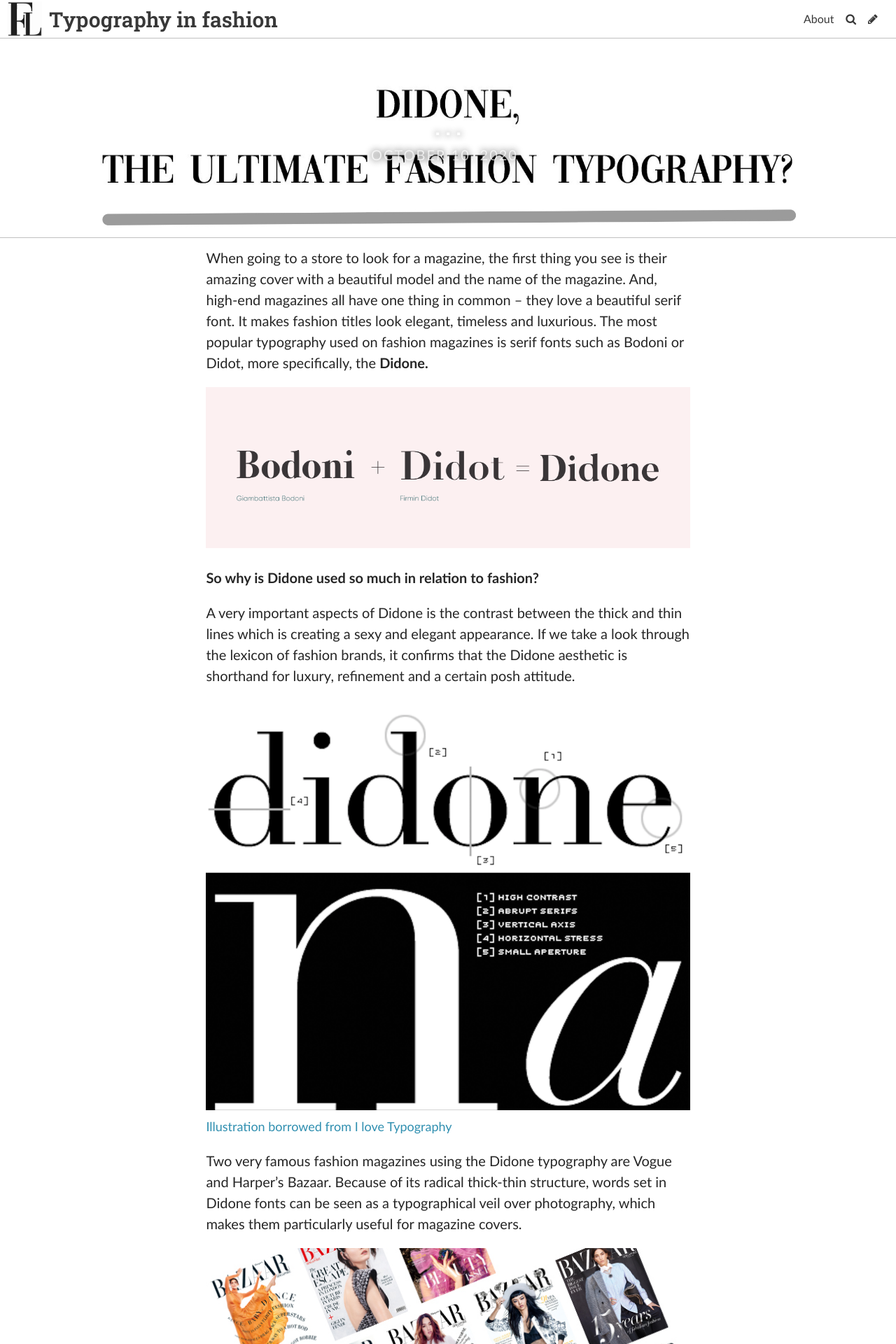
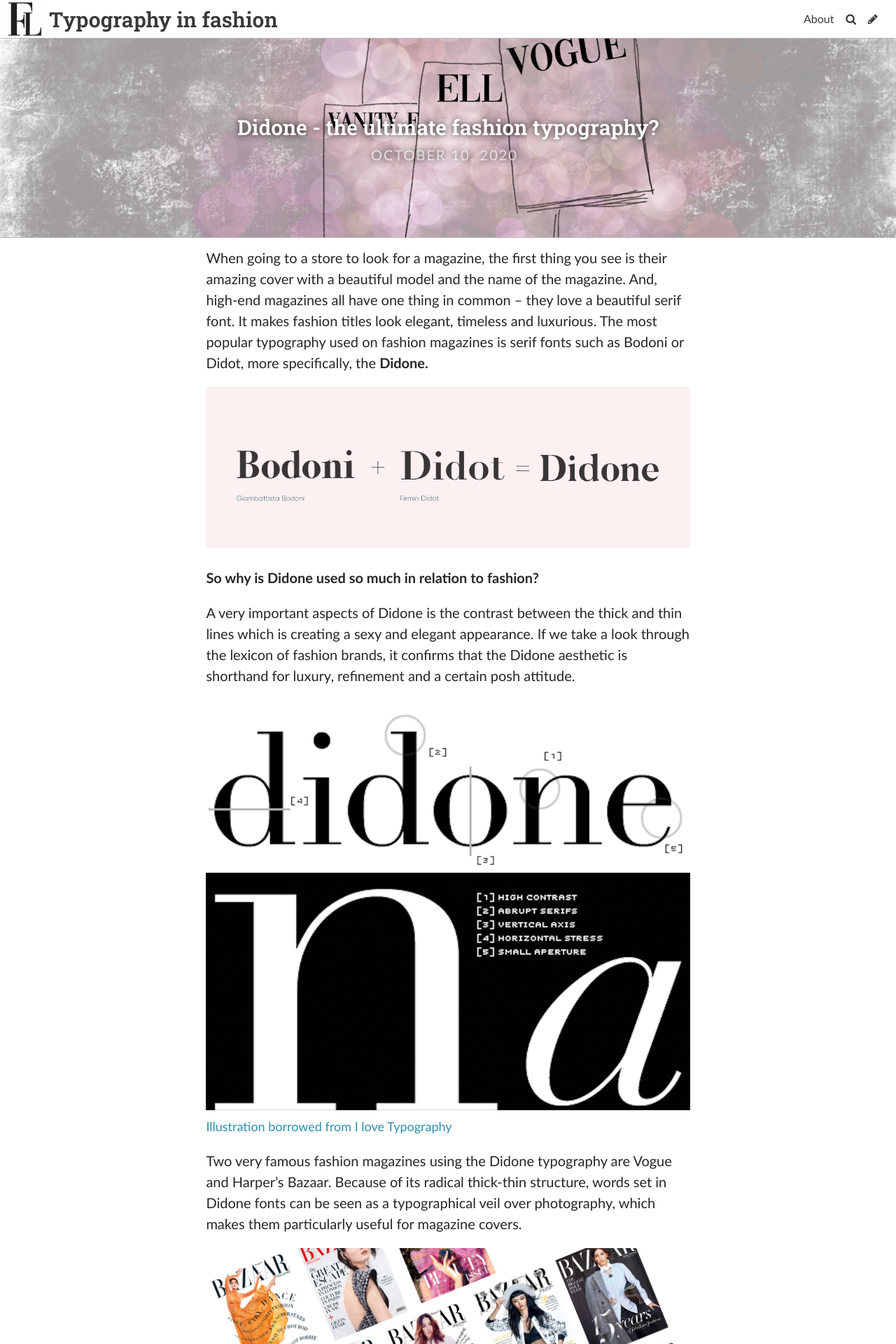
Before and after one commit to Mariehenriksen/fashionabletexts, a Jekyll site: the page built from _posts/2020-10-10-didone-–-the-ultimate-fashion-typography.md, in a window 1280 px wide. Shown: the top 1920 px of the page at 70% size. Built offline with Jekyll 4.4.1, drawn with Linux system fonts in a browser that asks for light colours; some web fonts are replaced.

Commit message:
Update Post “2020-10-10-didone-–-the-ultimate-fashion-typography”

```diff
--- a/_posts/2020-10-10-didone-–-the-ultimate-fashion-typography.md
+++ b/_posts/2020-10-10-didone-–-the-ultimate-fashion-typography.md
@@ -1,8 +1,8 @@
 ---
 layout: post
-title: ". . . "
+title: Didone - the ultimate fashion typography?
 date: 2020-10-10T10:33:02.230Z
-header_feature_image: ../uploads/img_0779.jpg
+header_feature_image: ../uploads/img_0791-kopi.jpg
 comments: true
 ---
 When going to a store to look for a magazine, the first thing you see is their amazing cover with a beautiful model and the name of the magazine. And, high-end magazines all have one thing in common – they love a beautiful serif font. It makes fashion titles look elegant, timeless and luxurious. The most popular typography used on fashion magazines is serif fonts such as Bodoni or Didot, more specifically, the **Didone.**
```
Also changed, not shown: uploads/img_0791-kopi.jpg (added).
